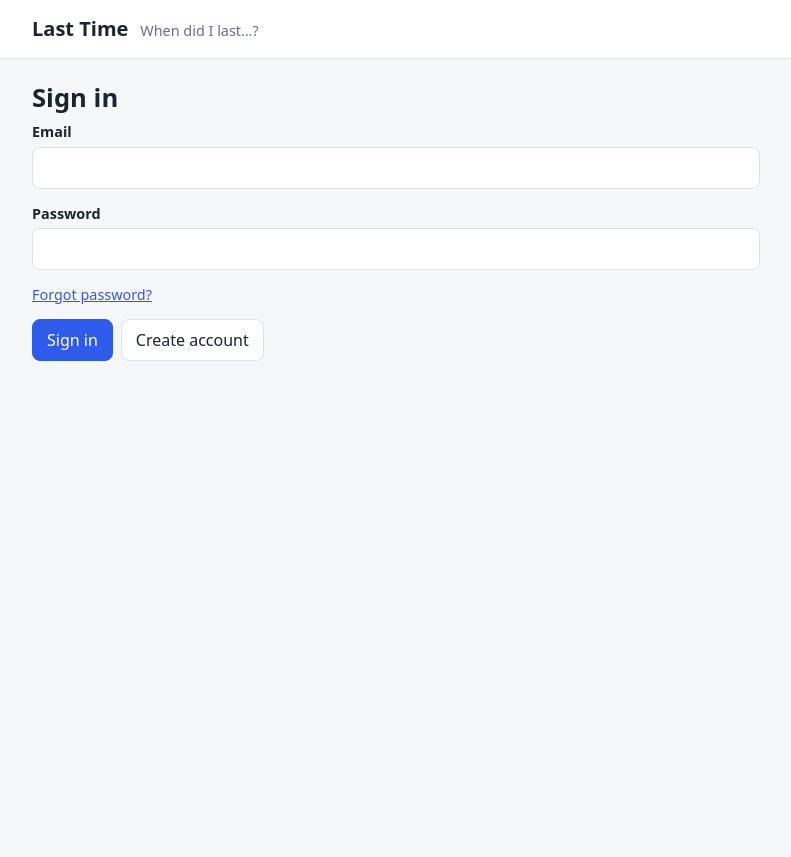
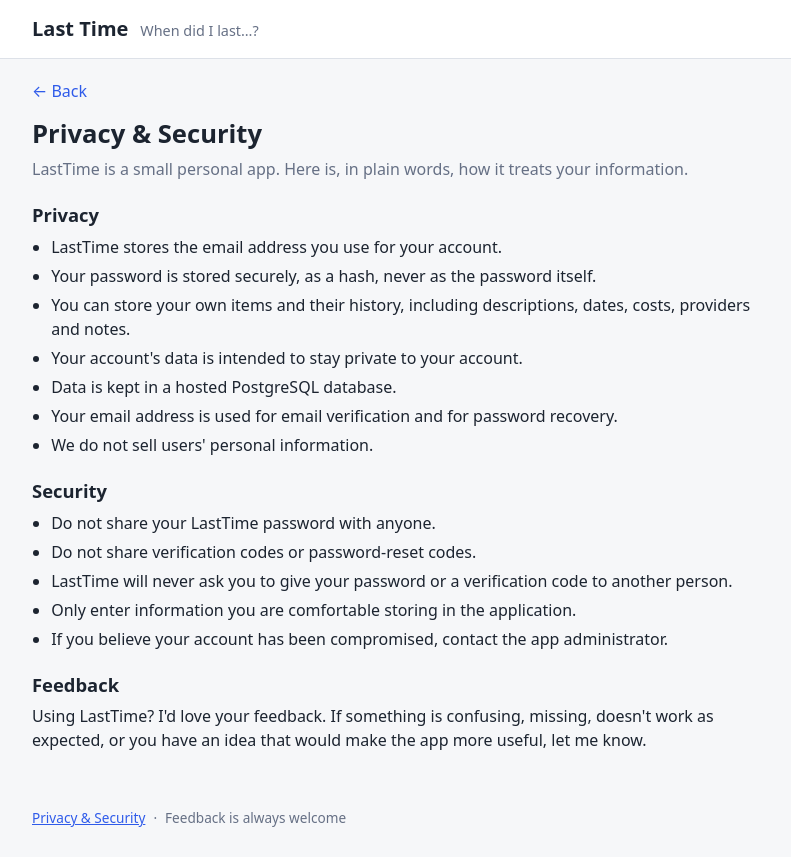
Before and after one commit to ck0201/LastTime, an Angular app in the folder src/LastTime.Web/: page /privacy in a window 1280 px wide. Before the commit this address led to /login. Shown: the whole page, without its empty margins (244-1035 px from the left). Before the commit the page ends 800 px from the top, so only its background shows below. Built offline with nearby package versions, Linux system fonts and the light colour scheme.

Commit message:
Add privacy and feedback information

```diff
--- a/src/LastTime.Web/src/app/app.html
+++ b/src/LastTime.Web/src/app/app.html
@@ -10,3 +10,8 @@
 <main class="container">
   <router-outlet />
 </main>
+<footer class="site-footer container">
+  <a routerLink="/privacy">Privacy &amp; Security</a>
+  <span aria-hidden="true">·</span>
+  <span>Feedback is always welcome</span>
+</footer>
--- a/src/LastTime.Web/src/app/app.routes.ts
+++ b/src/LastTime.Web/src/app/app.routes.ts
@@ -7,11 +7,13 @@
 import { ItemDetailPage } from './features/items/item-detail';
 import { ItemForm } from './features/items/item-form';
 import { ItemList } from './features/items/item-list';
+import { Privacy } from './features/privacy/privacy';
 
 export const routes: Routes = [
   { path: 'login', component: Login, title: 'Sign in · Last Time' },
   { path: 'register', component: Register, title: 'Create account · Last Time' },
   { path: 'forgot-password', component: ForgotPassword, title: 'Forgot password · Last Time' },
+  { path: 'privacy', component: Privacy, title: 'Privacy & Security · Last Time' },
   {
     path: '',
     canActivate: [authGuard],
--- /dev/null
+++ b/src/LastTime.Web/src/app/features/privacy/privacy.html
@@ -0,0 +1,40 @@
+<a routerLink="/" class="back">← Back</a>
+
+<div class="page-text">
+  <h1>Privacy &amp; Security</h1>
+  <p class="muted">LastTime is a small personal app. Here is, in plain words, how it treats your information.</p>
+
+  <section>
+    <h2>Privacy</h2>
+    <ul>
+      <li>LastTime stores the email address you use for your account.</li>
+      <li>Your password is stored securely, as a hash, never as the password itself.</li>
+      <li>
+        You can store your own items and their history, including descriptions, dates, costs, providers and notes.
+      </li>
+      <li>Your account's data is intended to stay private to your account.</li>
+      <li>Data is kept in a hosted PostgreSQL database.</li>
+      <li>Your email address is used for email verification and for password recovery.</li>
+      <li>We do not sell users' personal information.</li>
+    </ul>
+  </section>
+
+  <section>
+    <h2>Security</h2>
+    <ul>
+      <li>Do not share your LastTime password with anyone.</li>
+      <li>Do not share verification codes or password-reset codes.</li>
+      <li>LastTime will never ask you to give your password or a verification code to another person.</li>
+      <li>Only enter information you are comfortable storing in the application.</li>
+      <li>If you believe your account has been compromised, contact the app administrator.</li>
+    </ul>
+  </section>
+
+  <section id="feedback">
+    <h2>Feedback</h2>
+    <p>
+      Using LastTime? I'd love your feedback. If something is confusing, missing, doesn't work as expected, or you have
+      an idea that would make the app more useful, let me know.
+    </p>
+  </section>
+</div>
--- a/src/LastTime.Web/src/styles.css
+++ b/src/LastTime.Web/src/styles.css
@@ -64,6 +64,11 @@
 body:has(app-item-list) .topbar { position: sticky; top: 0; z-index: 10; }
 
 .muted { color: var(--muted); }
+.site-footer { display: flex; flex-wrap: wrap; gap: 4px 8px; padding-bottom: 28px; color: var(--muted); font-size: 0.85rem; }
+.page-text section { margin-top: 20px; }
+.page-text h2 { margin-bottom: 6px; }
+.page-text ul { margin: 0; padding-left: 1.2rem; }
+.page-text li { margin: 5px 0; }
 .back { display: inline-block; margin-bottom: 12px; text-decoration: none; }
 
 .page-head, .section-head {
```
Also changed, not shown: src/LastTime.Web/src/app/features/privacy/privacy.ts (added, +10 -0 lines), 1 other file (tests, documents, lock files or other folders).
